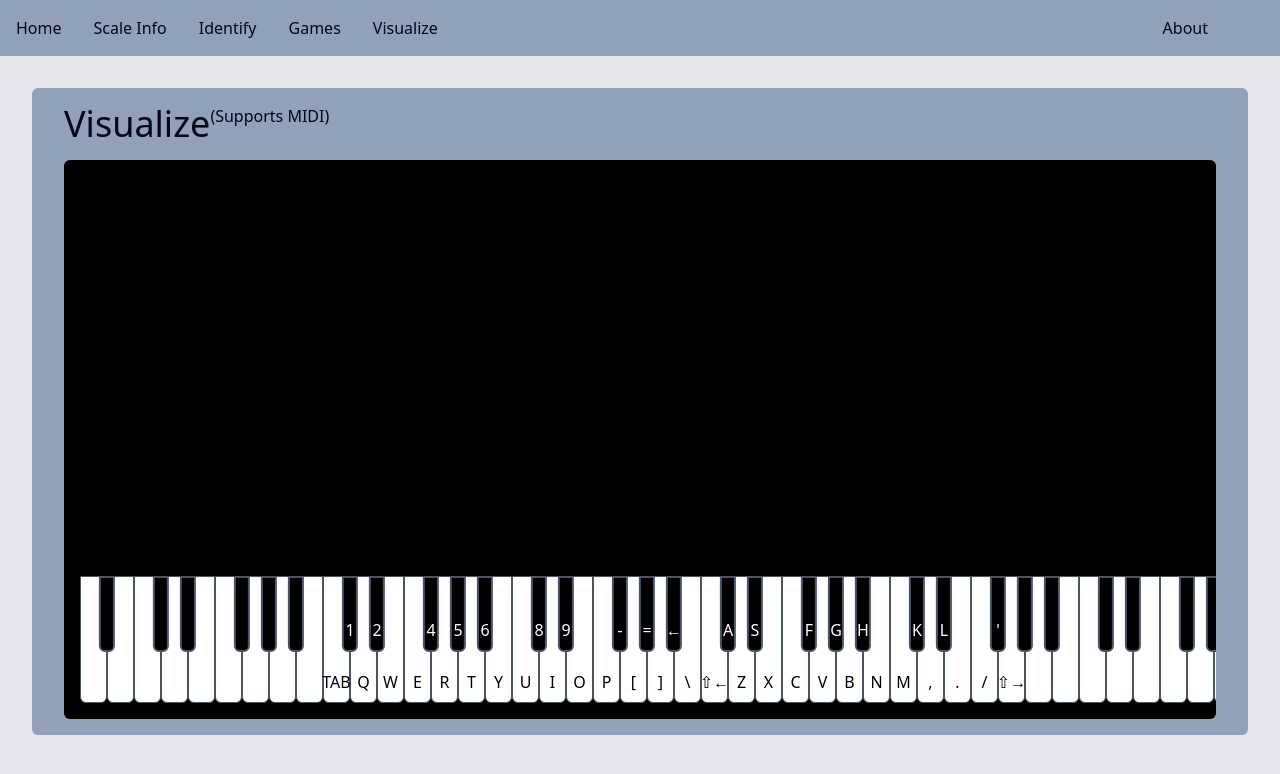
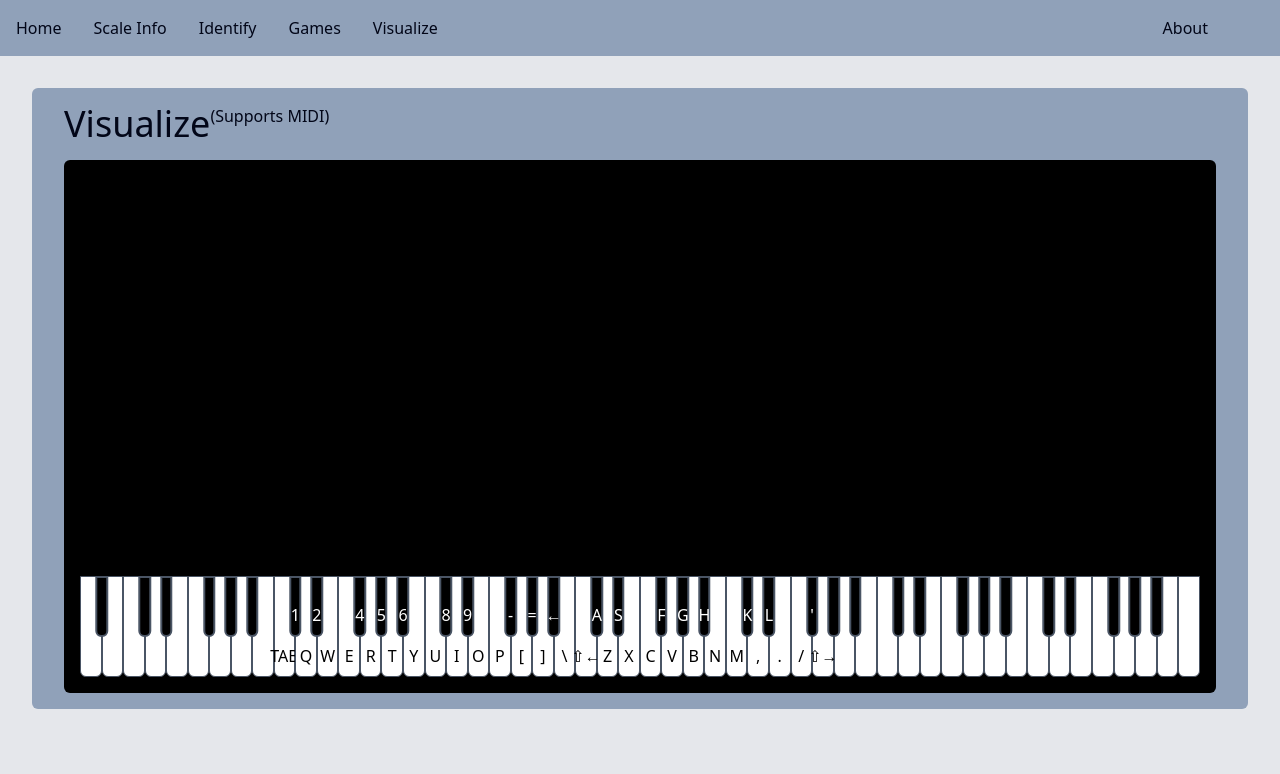
Before and after one commit to Zachiah/music-theory, a SvelteKit app: page /visualize in a window 1280 px wide. Shown: the top 774 px of the page. Built offline with nearby package versions, Linux system fonts and the light colour scheme; what @iconify/tailwind4, soundfont-player would draw is missing.

Commit message:
Improve viz display

```diff
--- a/src/routes/visualize/+page.svelte
+++ b/src/routes/visualize/+page.svelte
@@ -8,6 +8,7 @@
 	import { decodeMIDIMessage } from '$lib/midi';
 	import { midiAccess } from '$lib/midiAccess.svelte';
 	import MovingNotesVisualization from '$lib/MovingNotesVisualization.svelte';
+	import { PitchConstituents } from '$lib/PitchConstituents';
 	import { playback } from '$lib/Playback';
 	import { onMount } from 'svelte';
 
@@ -34,6 +35,11 @@
 			}
 		});
 	});
+
+	const numWhiteNotes =
+		PitchConstituents.letterBasedHeight('C', 8) - PitchConstituents.letterBasedHeight('A', 0) + 1;
+
+	let wrapperWidth: number = $state(1000);
 </script>
 
 <svelte:window
@@ -77,15 +83,16 @@
 		<p>(Supports MIDI)</p>
 	</div>
 
-	<div class="bg-always-black flex flex-col overflow-auto rounded-md p-4">
+	<div class="bg-always-black rounded-md p-4">
+		<div class="flex flex-col overflow-auto" bind:clientWidth={wrapperWidth}>
 			<MovingNotesVisualization
 				history={cpaHistoryState.cpaHistory}
-			whiteKeyWidth={27}
+				whiteKeyWidth={wrapperWidth / numWhiteNotes}
 				start={{ pitchClass: 'A', octave: 0 }}
 			/>
 
 			<Keyboard
-			whiteKeyWidth={27}
+				whiteKeyWidth={wrapperWidth / numWhiteNotes}
 				noteNumber={88}
 				start={{ pitchClass: 'A', octave: 0 }}
 				highlighted={cpaState.selected}
@@ -107,4 +114,5 @@
 				{/snippet}
 			</Keyboard>
 		</div>
+	</div>
 </Container>
```
Lines whose indentation alone changed are shown as unchanged.
